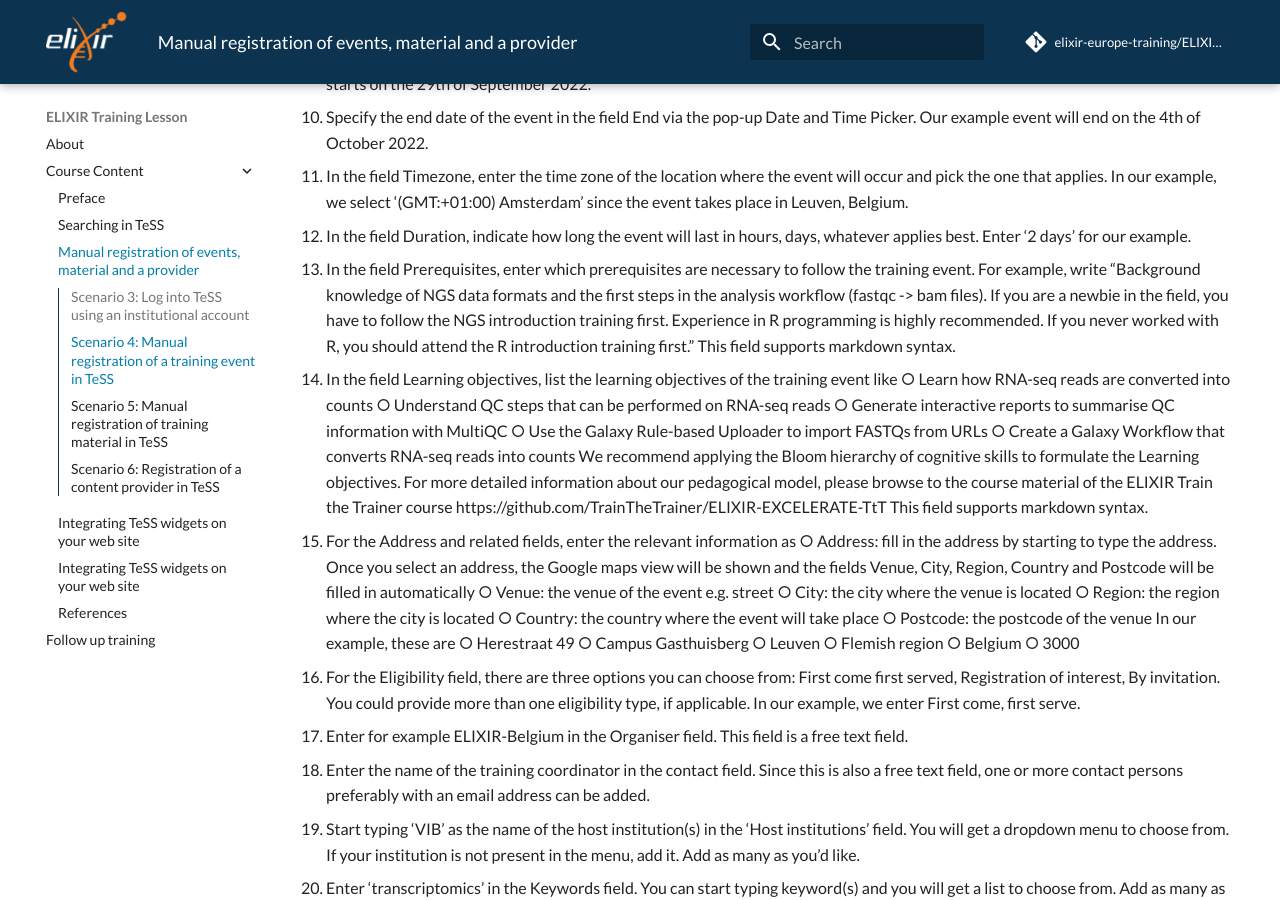
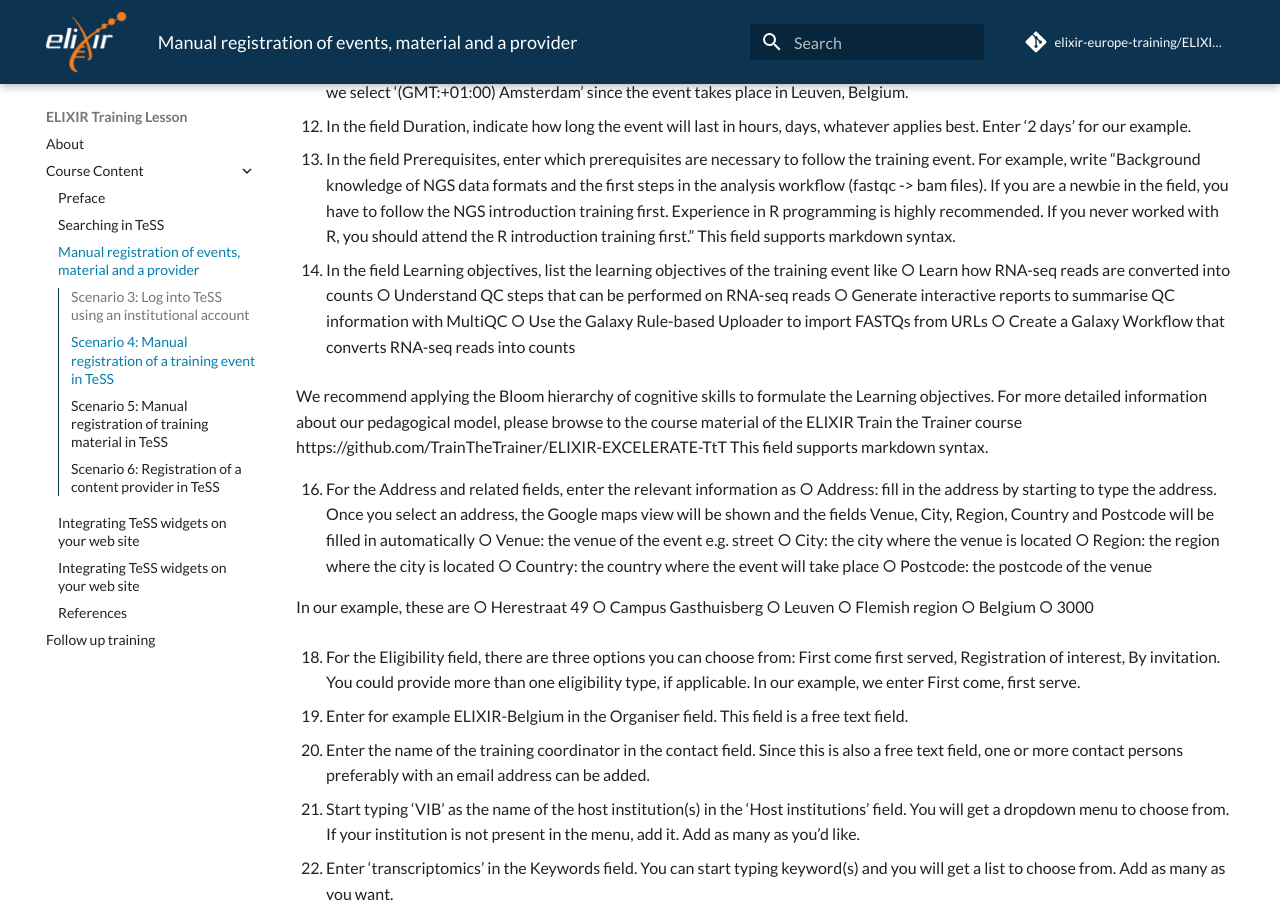
Before and after one commit to elixir-europe-training/ELIXIR-TrP-TeSS, an MkDocs documentation site: the page built from docs/chapters/chapter_02.md, in a window 1280 px wide and 900 px high, scrolled down 4812 px. Built offline with MkDocs 1.6.1 and Material for MkDocs 9.7.7, drawn with Linux system fonts in a browser that asks for light colours; comment, search, counter and statistics services are not loaded; part of the change alters nothing that is shown; some of the changed text lies outside the part shown.

```diff
--- a/docs/chapters/chapter_02.md
+++ b/docs/chapters/chapter_02.md
@@ -1,10 +1,8 @@
 ## Scenario 3: Log into TeSS using an institutional account
+
 In order to be able to register resources in TeSS you need to log in the registry. The following steps are specific for the login procedure with the Life Sciences Account. Alternatively, you can use another existing account like Google, Apple or an ORCID. In this case you will be redirected to the respective login portal.
 
 **We will not be able to provide a detail procedure for all the federated authentication mechanisms here. Try the example below.**
-
-*********************
-
 
 1.	Open your browser and go to [TeSS](https://tess.elixir-europe.org/).
 
@@ -13,23 +11,21 @@ In order to be able to register resources in TeSS you need to log in the registr
 3.	To log in using your institutional account, choose Log in with LS Login from the dropdown menu
 You will be redirected to the LifeScience RI authentication page (Fig. 1).
 
-![screenshot for login page](https://github.com/elixir-europe-training/ELIXIR-TrP-TeSS/blob/main/docs/assets/images/6dXdfgu.jpg "Figure 1")
+![screenshot for login page](./../assets/images/6dXdfgu.jpg "Figure 1")
 
 4.	Start typing the name of your own institution, for instance ‘VIB’, into the text box then choose the appropriate option that appears and proceed with your usual institutional login procedure (Fig. 2).
 
-![screenshot for login page](https://github.com/elixir-europe-training/ELIXIR-TrP-TeSS/blob/main/docs/assets/images/l5mQUND.png "Figure 2")
+![screenshot for login page](./../assets/images/l5mQUND.png "Figure 2")
 
 5. You should now be logged into TeSS. Once successful, you should be taken to the TeSS Welcome page with a message stating “Logged in successfully.”  You should also see your username in the top bar of the page, which you can click to view and edit your TeSS profile.
 
-![screenshot for login page](https://github.com/elixir-europe-training/ELIXIR-TrP-TeSS/blob/main/docs/assets/images/meCcJjO.png "Figure 3")
+![screenshot for login page](./../assets/images/meCcJjO.png "Figure 3")
 
 6.	Check all the fields in your user profile are correct and click the “Update Profile” button.
 You will also see a button to log out of TeSS.
 
 
 ## Scenario 4: Manual registration of a training event in TeSS
-
-`TODO: move to Scenario 7?`
 
 A training event in TeSS is described by the BioSchemas profile CourseInstance, while the schema.org Event profile is something different. So, let’s start this session pointing out a few differences of each profile:
 
@@ -39,10 +35,8 @@ Such an event in TeSS is a link to a single training event sourced by a provider
 
 Training events in TeSS can be added manually or automatically harvested from a provider's website. Here is the procedure to register for training events manually.
 
-![screenshot for login page](https://github.com/elixir-europe-training/ELIXIR-TrP-TeSS/blob/main/docs/assets/images/rhh0rv5.png)
+![screenshot for login page](./../assets/images/rhh0rv5.png)
 
-
-*********************
 
 1. Login to TeSS at https://tess.elixir-europe.org following [Scenario 3](#6).
 
@@ -73,8 +67,7 @@ This field supports markdown syntax.
 
 12. In the field Duration, indicate how long the event will last in hours, days, whatever applies best. Enter ‘2 days’ for our example.
 
-13. In the field Prerequisites, enter which prerequisites are necessary to follow the training event. For example, write “Background knowledge of NGS data formats and the first steps in the analysis workflow (fastqc -> bam files). If you are a newbie in the field, you have to follow the NGS introduction training first. Experience in R programming is highly recommended. If you never worked with R, you should attend the R introduction training first.”
-This field supports markdown syntax.
+13. In the field Prerequisites, enter which prerequisites are necessary to follow the training event. For example, write “Background knowledge of NGS data formats and the first steps in the analysis workflow (fastqc -> bam files). If you are a newbie in the field, you have to follow the NGS introduction training first. Experience in R programming is highly recommended. If you never worked with R, you should attend the R introduction training first.” This field supports markdown syntax.
 
 14. In the field Learning objectives, list the learning objectives of the training event like
 ○	Learn how RNA-seq reads are converted into counts
@@ -82,15 +75,17 @@ This field supports markdown syntax.
 ○	Generate interactive reports to summarise QC information with MultiQC
 ○	Use the Galaxy Rule-based Uploader to import FASTQs from URLs
 ○	Create a Galaxy Workflow that converts RNA-seq reads into counts
+
 We recommend applying the Bloom hierarchy of cognitive skills to formulate the Learning objectives. For more detailed information about our pedagogical model, please browse to the course material of the ELIXIR Train the Trainer course https://github.com/TrainTheTrainer/ELIXIR-EXCELERATE-TtT This field supports markdown syntax.
 
-15. For the Address and related fields, enter the relevant information as
+16. For the Address and related fields, enter the relevant information as
 ○	Address: fill in the address by starting to type the address. Once you select an address, the Google maps view will be shown and the fields Venue, City, Region, Country and Postcode will be filled in automatically
 ○	Venue: the venue of the event e.g. street
 ○	City: the city where the venue is located
 ○	Region: the region where the city is located
 ○	Country: the country where the event will take place
 ○	Postcode: the postcode of the venue
+
 In our example, these are
 ○	Herestraat 49
 ○	Campus Gasthuisberg
@@ -99,33 +94,32 @@ In our example, these are
 ○	Belgium
 ○	3000
 
+18. For the Eligibility field, there are three options you can choose from: First come first served, Registration of interest, By invitation. You could provide more than one eligibility type, if applicable. In our example, we enter First come, first serve.
 
-16. For the Eligibility field, there are three options you can choose from: First come first served, Registration of interest, By invitation. You could provide more than one eligibility type, if applicable. In our example, we enter First come, first serve.
-
-17. Enter for example ELIXIR-Belgium in the Organiser field.
+19. Enter for example ELIXIR-Belgium in the Organiser field.
 This field is a free text field.
 
-18. Enter the name of the training coordinator in the contact field.
+20. Enter the name of the training coordinator in the contact field.
 Since this is also a free text field, one or more contact persons preferably with an email address can be added.
 
-19. Start typing ‘VIB’ as the name of the host institution(s) in the ‘Host institutions’ field.
+21. Start typing ‘VIB’ as the name of the host institution(s) in the ‘Host institutions’ field.
 You will get a dropdown menu to choose from. If your institution is not present in the menu, add it. Add as many as you’d like.
 
-20. Enter ‘transcriptomics’ in the Keywords field.
+22. Enter ‘transcriptomics’ in the Keywords field.
 You can start typing keyword(s) and you will get a list to choose from. Add as many as you want.
 
-21. Enter ‘Life scientists researchers’ as Target audience.
+23. Enter ‘Life scientists researchers’ as Target audience.
 Start typing target audience types and you will get a list to choose from. Add as many as you want.
 
-22. In the field Scientific topics, enter ‘RNA-Seq, Sequencing’.
+24. In the field Scientific topics, enter ‘RNA-Seq, Sequencing’.
 You can enter the appropriate scientific topics according to the EDAM ontology. In case you do not have a matching entry, you could use the keywords field.
 
-23. Enter ‘Differential gene expression profiling’ in the Operations field.
+25. Enter ‘Differential gene expression profiling’ in the Operations field.
 you can enter the appropriate operations according to the EDAM ontology. In case you do not have a matching entry, you could use the keywords field.
 
-24. Add e.g. 20 as maximum number of attendants to the event in the field Capacity.
+26. Add e.g. 20 as maximum number of attendants to the event in the field Capacity.
 
-25. Enter ‘Workshops and courses’ as Event type.
+27. Enter ‘Workshops and courses’ as Event type.
 There are four options for the event type: Workshops and courses, Awards and prizegivings, Meetings and conferences, Reception and networking. You could provide more than one event type if applicable.
 
 25. As Tech requirements, enter “R, Rstudio, various R packages”.
@@ -156,13 +150,13 @@ In case you do not find your organisation, please register it first as a Provide
 
 In the context of TeSS, a training material is a link to a single online training material sourced by a content provider (such as a text on a Web page, presentation, video, etc.) along with description and related meta information (e.g. ontological categorization, keywords, etc.). Materials can be added manually or automatically harvested from a provider's website. Here is the procedure to register training materials manually.
 
-![sketch of components of training material](https://github.com/elixir-europe-training/ELIXIR-TrP-TeSS/blob/main/docs/assets/images/MOGjyQj.png)
+![sketch of components of training material](./../assets/images/MOGjyQj.png)
 
-1.	As outlined in [Protocol 4](#4), in order to register for training material in TeSS, login first.
+1.	As outlined above, in order to register for training material in TeSS, login first.
 
 2.	To register for training material, click on the Material menu.
 
-![screenshot about registering training material in TeSS](https://github.com/elixir-europe-training/ELIXIR-TrP-TeSS/blob/main/docs/assets/images/uKQ8Xr9.jpg)
+![screenshot about registering training material in TeSS](./../assets/images/uKQ8Xr9.jpg)
 
 3.	Click on “+ Register training material”. You will be directed to a form. We will use training material about the use of AlphaFold for structure prediction of proteins and binary protein complexes.
 
@@ -212,7 +206,7 @@ We added the following text as Prerequisites in the field: ‘You are encouraged
 
 20.	We recommend applying the Bloom hierarchy of cognitive skills to formulate the Learning objectives. For more detailed information about our pedagogical model, please browse to the course material of the ELIXIR Train the Trainer course https://github.com/TrainTheTrainer/ELIXIR-EXCELERATE-TtT. This field supports markdown syntax.
 
-![overview of the Bloom taxonomy](https://github.com/elixir-europe-training/ELIXIR-TrP-TeSS/blob/main/docs/assets/images/tl5eM8b.png)
+![overview of the Bloom taxonomy](./../assets/images/tl5eM8b.png)
 
 In our example, we enter the following text as Learning Objectives: ‘Understand the technical methodology of AlphaFold2, understand the technical setup at the Flemish SuperComputer, Predict three-dimensional protein models with AlphaFold2 using the HPC at the VSC UGhent’
 
@@ -245,15 +239,13 @@ For our example, we select ‘Multiple Sequence Alignment, Structure Visualisati
 
 30. The resulting training material can be visited in TeSS.
 
-![screenshot for login page](https://github.com/elixir-europe-training/ELIXIR-TrP-TeSS/blob/main/docs/assets/images/9COCE0h.png)
+![screenshot for login page](./../assets/images/9COCE0h.png)
 
 Our example can be found [here](https://tess.elixir-europe.org/materials/prediction-of-protein-structures-and-complexes-with-alphafold-on-the-hpc).
 
 ## Scenario 6: Registration of a content provider in TeSS
 
 Training resources (events and materials) may be added to TeSS to reach bigger audiences, increase impact and bolster event attendance. Registering events and training materials makes them more findable in a variety of ways to various user bases. TeSS features content providers which are entities (such as academic institutions, non-profit organisations, portals etc.) that provide training materials of relevance to life sciences and ELIXIR. In order to have a training event automatically harvested in TeSS, as described in [Scenario 8](#9), a content provider has to be registered first. It also adds visibility to content providers. Here is the procedure to register a new content provider in TeSS.
-
-*********************
 
 
 1. Login to TeSS at https://tess.elixir-europe.org following [Scenario 4](#4).
@@ -274,7 +266,6 @@ This field supports markdown syntax.
 
 Here is one example: “NanoCommons will deliver a sustainable and openly accessible nanoinformatics framework (knowledgebase and integrated computational tools, supported by expert advice, data interpretation and training), for assessment of the risks of NMs, their products and their formulations. NanoCommons combines Joint Research Activities to implement the nanoinformatics Knowledge Commons, Networking Activities to facilitate engagement with the research community, industry and regulators, and provision of funded Access to the nanoinformatics tools via funded calls for Transnational Access.”
 
-
 8. Enter a image to have a **visual representation of the content provider**. The image can be added by URL of the image location or by uploading an image.
 
 ![screenshot for login page](https://github.com/elixir-europe-training/ELIXIR-TrP-TeSS/blob/main/docs/assets/images/qyOSDyb.png)
```
